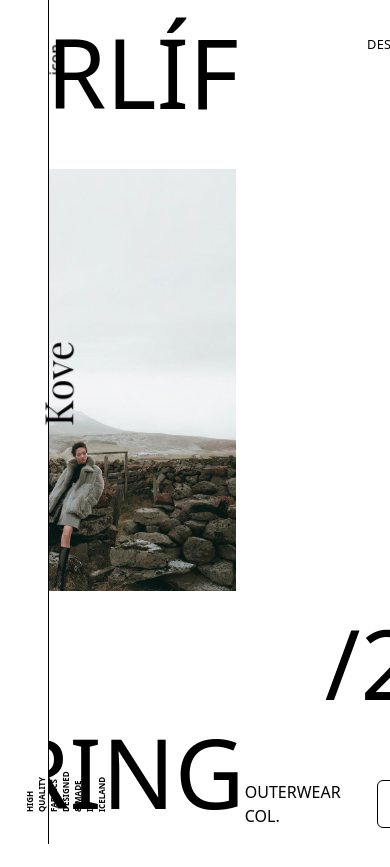
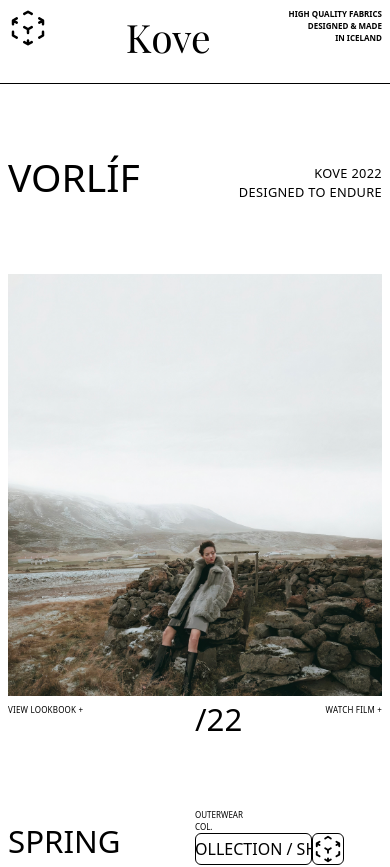
Before and after one commit to annaleexjohnson/fashion-website, a React (Vite) app: page / in a window 390 px wide. Shown: the top 867 px of the page. Before the commit the page ends 844 px from the top, so only its background shows below. Built offline with nearby package versions, Linux system fonts and the light colour scheme; a web font is replaced by a local one.

Commit message:
Add responsive designs

```diff
--- a/src/App.tsx
+++ b/src/App.tsx
@@ -13,14 +13,15 @@ import Photogrid from './components/Photogrid'
 function App() {
 
   return(
-    <div className="font-sans flex flex-row h-[100vh] m-h-[100vh] overflow-y-hidden overflow-x-auto">
+    <div className="font-sans flex flex-col w-[100vw] m-w[100vw]
+    md:flex-row md:h-[100vh] md:m-h-[100vh] md:width-auto md:overflow-y-hidden md:overflow-x-auto">
       <Header/>
       <HomePage />
       <Page2 />
       <Page3 />
-      <Page4 />
       <Photogrid />
       <Page5 />
+      <Page4 />
     </div>
   )
 }
--- a/src/assets/IconLogo.tsx
+++ b/src/assets/IconLogo.tsx
@@ -1,6 +1,6 @@
 const IconLogo = () =>{
     return(
-        <svg xmlns="http://www.w3.org/2000/svg" fill="none" viewBox="0 0 24 24" stroke-width="1.5" stroke="currentColor" className="w-6 h-6">
+        <svg xmlns="http://www.w3.org/2000/svg" fill="none" viewBox="0 0 24 24" stroke-width="1.5" stroke="currentColor" className="w-10 h-10">
             <path stroke-linecap="round" stroke-linejoin="round" d="M21 7.5l-2.25-1.313M21 7.5v2.25m0-2.25l-2.25 1.313M3 7.5l2.25-1.313M3 7.5l2.25 1.313M3 7.5v2.25m9 3l2.25-1.313M12 12.75l-2.25-1.313M12 12.75V15m0 6.75l2.25-1.313M12 21.75V19.5m0 2.25l-2.25-1.313m0-16.875L12 2.25l2.25 1.313M21 14.25v2.25l-2.25 1.313m-13.5 0L3 16.5v-2.25" />
         </svg>
     )
--- a/src/components/Header.tsx
+++ b/src/components/Header.tsx
@@ -1,21 +1,28 @@
+import IconLogo from "../assets/IconLogo"
+
 const Header = () => {
     return(
-        <div className="z-50 fixed flex flex-col justify-between content-top h-[100%] min-w-[9vw] py-8 px-6 m-0 bg-white border-r border-black">
-            <div >
-                <div className="absolute rotate-[270deg] origin-[100%]">
-                    icon
-                </div>
+        <div className="z-50 fixed flex flex-row justify-between w-[100vw] m-w-[100vw] h-[10vh] m-0 px-2 pt-2 bg-white border-b border-black
+        md:flex-col md:h-[100%] md:m-h-[100vh] md:w-[9vw] md:content-top md:border-r md:py-8 md:px-6">
+
+            {/* icon */}
+            <div className ="flex justify-center content-center
+            md:rotate-[270deg] md:origin-center">
+                <IconLogo />
             </div>
 
-            <div className="font-playfair text-4xl ">
-                <h1 className="absolute rotate-[270deg] origin-[5%_0%]">Kove</h1>
+            {/* title */}
+            <div className="font-playfair text-4xl md:text-3xl lg:text-4xl">
+                <h1 className="md:rotate-[270deg] md:fixed md:top-50% md:left-0 xl:text-[4rem] ">Kove</h1>
             </div>
 
-            <div className="text-xs font-bold ">
-                <div className="absolute rotate-[270deg] origin-top-left">
+            {/* motto */}
+            <div className="text-xs font-bold text-right md:text-left xl:text-sm">
+                <div className="whitespace-normal md:rotate-[270deg] md:origin-center md:fixed md:top-50% md:left-0
+                md:w-[10%] md:-translate-y-[125%] 2xl:-translate-y-[200%]">
                     HIGH QUALITY FABRICS <br/>
                     DESIGNED & MADE <br/>
-                    IN ICELAND
+                    IN ICELAND <br/>
                 </div>
             </div>
 
--- a/src/components/HomePage.tsx
+++ b/src/components/HomePage.tsx
@@ -2,38 +2,65 @@ import MovingBtn from "../assets/MovingBtn"
 
 const HomePage = () => {
     return(
-        <div className="flex flex-wrap flex-col content-center min-w-[91vw] h-[100vh] ml-[9vw]">
+        <div className="flex flex-wrap flex-col justify-center w-[100vw] m-w-[100vw] h-[100vh] mt-[10vh] p-2
+        md:w-[100vw] md:min-w-[91vw] md:h-[100vh] md:ml-[9vw] md:content-center md:justify-start md:gap-10 md:mt-0
+        lg:gap-0 lg:justify-start ">
+
+
             {/* title */}
-            <div className="h-[20vh] flex flex-row justify-between px-4">
-                <h1 className="text-10xl ">VORL&Iacute;F</h1>
-                <span className="text-right text-sm tracking-wide pt-4">
+            <div className="h-[15vh] flex flex-row justify-between
+            md:h-[10vh] md:px-4 lg:h-[20vh]">
+                <h1 className="text-4xl md:text-10xl 2xl:text-15xl">
+                    VORL&Iacute;F
+                </h1>
+                <span className="text-right text-sm tracking-wide pt-4 md:text-base 2xl:text-lg">
                     KOVE 2022 <br/>
                     DESIGNED TO ENDURE
                 </span>
             </div>
+
+
             {/* image */}
-            <div className="w-[95%] h-[50vh] bg-model1 bg-[center_bottom_10%] bg-cover"></div>
+            <div className=" w-[100%] md:w-[95%] h-[50vh] bg-model1 bg-[center_bottom_10%] bg-cover"></div>
 
-            <div className="flex h-[30vh] justify-between">
+
+            {/* bottom text */}
+            <div className="flex h-[20vh]
+            md:h-[15vh] md-justify-between lg:h-[25vh]">
+
                 {/* left side */}
-                <div className="flex flex-wrap basis-1/2 flex-col justify-between">
-                    <a href="/" className="tracking-wide pt-2">VIEW LOOKBOOK +</a>
-                    <h1 className="text-10xl">SPRING</h1>
+                <div className="flex basis-1/2 flex-col justify-between">
+                    <a href="/" className="text-xs tracking-wide pt-2 md:text-base lg:text-sm 2xl:text-lg">
+                        VIEW LOOKBOOK +
+                    </a>
+                    <h1 className="text-3xl md:text-[4rem] lg:text-10xl 2xl:text-15xl">
+                        SPRING
+                    </h1>
                 </div>
+
                 {/* right side */}
                 <div className="flex flex-col justify-between basis-1/2" >
+
                     <div className="flex justify-between w-[100%]">
-                        <h1 className="text-10xl pl-20">/22</h1>
-                        <a href="/" className="tracking-wide pt-2">WATCH FILM +</a>
+                        <h1 className="text-3xl md:text-[4rem] md:pl-20 xl:text-10xl 2xl:text-15xl">
+                            /22
+                        </h1>
+                        <a href="/" className="text-xs tracking-wide pt-2 md:text-base lg:text-sm 2xl:text-lg">
+                            WATCH FILM +
+                        </a>
                     </div>
-                    <div className="flex justify-between w-[100%] pb-4">
+
+                    <div className="relative flex flex-col justify-between w-[100%] text-xs
+                    md:flex-row md:text-base md:pb-4 2xl:text-lg">
                         <span>
                             OUTERWEAR <br/>
                             COL.
                         </span>
-                        <MovingBtn />
+                        <MovingBtn darkMode={false} text="SHOP COLLECTION / SHOP COLLECTION"/>
                     </div>
+
                 </div>
+
             </div>
 
         </div>
--- a/src/components/Page4.tsx
+++ b/src/components/Page4.tsx
@@ -2,46 +2,60 @@ import MovingBtn from "../assets/MovingBtn"
 
 const Page4 = () => {
     return(
-        <div className="relative flex flex-row flex-wrap min-w-[91vw] h-[100vh]">
+        <div className="relative flex flex-col flex-wrap min-w-[91vw] m-w-[100vw] h-[100vh] bg-black text-white
+        md:min-w-[91vw] md:flex-row">
             {/* image */}
-            <div className="basis-1/2 h-[100vh] bg-model6 bg-center bg-cover"></div>
+            <div className="h-[20vh] w-[100vw] bg-model6 bg-center bg-cover mt-2
+            md:basis-1/2 md:h-[100vh] md:w-[100%] md:mt-0"></div>
+
 
             {/* paragraphs */}
-            <div className="flex flex-wrap flex-row basis-1/2 justify-end content-start h-[100vh] text-xs">
+            <div className="flex flex-col content-end h-[50vh] w-[80vw] p-2 text-xs
+            md:flex-row md:flex-wrap md:justify-end md:content-start md:basis-1/2 md:h-[100vh]
+            md:text-sm lg:text-xs xl:text-sm">
                 {/* paragraph 1 */}
-                <div className="basis-1/2 p-8 ">
+                <div className="basis-1/2 md:p-8 ">
                     <h3 className="font-bold pb-4">OUR PLEDGE</h3>
                     <p>Lorem ipsum dolor, sit amet consectetur adipisicing elit. Facilis, maiores maxime aperiam culpa corporis a? Omnis dignissimos quam cupiditate cumque ea odit fugit? Accusantium autem atque, ducimus quaerat totam blanditiis?</p>
                 </div>
                 {/* paragraph 2 */}
-                <div className="basis-1/2 p-8">
+                <div className="basis-1/2 md:p-8">
                     <h3 className="font-bold pb-4">DO BETTER BY OUR PLANET.</h3>
                     <p>Lorem ipsum dolor, sit amet consectetur adipisicing elit. Facilis, maiores maxime aperiam culpa corporis a? Omnis dignissimos quam cupiditate cumque ea odit fugit? Accusantium autem atque, ducimus quaerat totam blanditiis?</p>
                 </div>
                 {/* paragraph 3 */}
-                <div className="basis-1/2 p-8">
+                <div className="basis-1/2 md:p-8">
                     <h3 className="font-bold pb-4">THE SPRING MOVE</h3>
                     <p>Lorem ipsum dolor, sit amet consectetur adipisicing elit. Facilis, maiores maxime aperiam culpa corporis a? Omnis dignissimos quam cupiditate cumque ea odit fugit? Accusantium autem atque, ducimus quaerat totam blanditiis?</p>
-                    <MovingBtn />
+                    <br/>
+                    <MovingBtn darkMode={true} text="WATCH THE FILM / WATCH THE FILM"/>
                 </div>
             </div>
 
+
             {/* title text */}
-            <div className="absolute bottom-0 right-[5%] flex flex-col justify-end w-[60vw]">
-                <div className="text-10xl leading-[6rem] w-[50vw]">
+            <div className="flex flex-col justify-end p-2
+            md:absolute md:bottom-0 md:right-[5%] md:w-[60vw] md:mr-[10vw] lg:mr-0">
+
+                <div className="text-lg md:text-10xl md:leading-[6rem] md:w-[45vw]
+                lg:text-[5rem] lg:leading-[4rem] xl:text-10xl xl:leading-[5rem]
+                2xl:text-15xl 2xl:leading-[8rem]">
                     <h1>KOVE&#174;</h1>
-                    <h1 className="text-right">SPRING</h1>
+                    <h1 className="md:text-right">SPRING</h1>
                     <h1>CAMPAIGN</h1>
                 </div>
+
                 <div className="flex flex-wrap flex-row justify-end">
-                    <span className="font-playfair text-10xl">/K-22</span>
-                    <span className="text-xs self-end pb-8 pl-4">
+                    <span className="font-playfair text-3xl md:text-[5rem] 2xl:text-15xl">/K-22</span>
+                    <span className="text-xs self-end pb-8 pl-4 md:text-base 2xl:text-lg">
                         VORLIF <br/>
                         OUTWEAR <br/>
                         COL.
                     </span>
                 </div>
+
             </div>
+
         </div>
     )
 }
--- a/src/components/Photogrid.tsx
+++ b/src/components/Photogrid.tsx
@@ -1,6 +1,6 @@
 const Photogrid = () => {
     return(
-        <div className="flex flex-wrap flex-row gap-2 justify-center h-[100vh] min-w-[91vw] bg-black">
+        <div className="flex flex-wrap flex-row md:gap-2 justify-center h-[100vh] min-w-[91vw] bg-black overflow-hidden">
             <div className="flex flex-col basis-[30%] p-2 gap-4 -translate-y-[25%] animate-[movePics25_5s_linear_1]">
                 <div className="h-[50vh] bg-model1 bg-center bg-cover"></div>
                 <div className="h-[50vh] bg-model2 bg-center bg-cover"></div>
--- a/src/index.css
+++ b/src/index.css
@@ -5,6 +5,7 @@
 @layer base {
     html {
       font-family: Roboto, system-ui, sans-serif;
+      box-sizing: border-box;
     }
   }
 
--- a/tailwind.config.cjs
+++ b/tailwind.config.cjs
@@ -51,7 +51,8 @@ module.exports = {
         '3xl': '1.953rem',
         '4xl': '2.441rem',
         '5xl': '3.052rem',
-        '10xl': '6rem'
+        '10xl': '6rem',
+        '15xl': '9rem'
       },
 
       fontWeight: {
```
Also changed, not shown: src/assets/MovingBtn.tsx (+6 -2 lines), src/components/Page2.tsx (+14 -4 lines), src/components/Page3.tsx (+18 -8 lines), src/components/Page5.tsx (+40 -12 lines).
